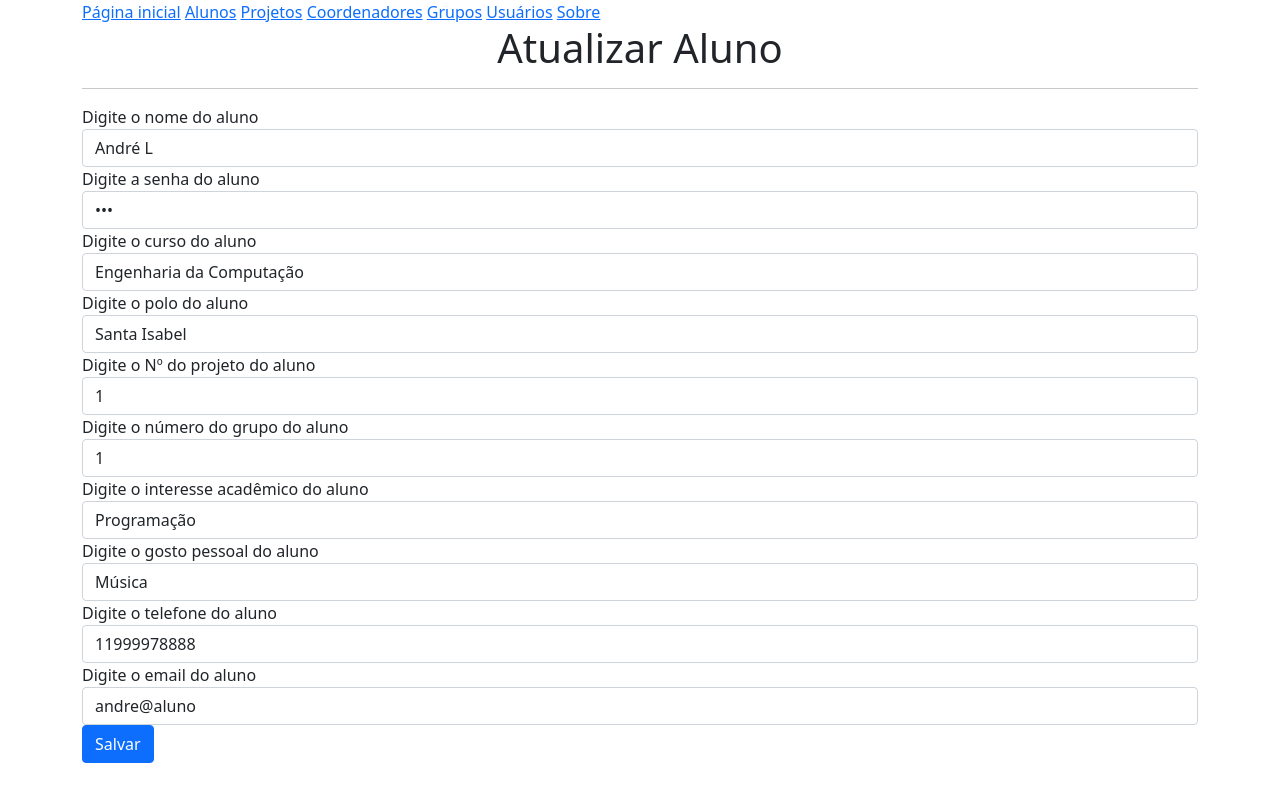
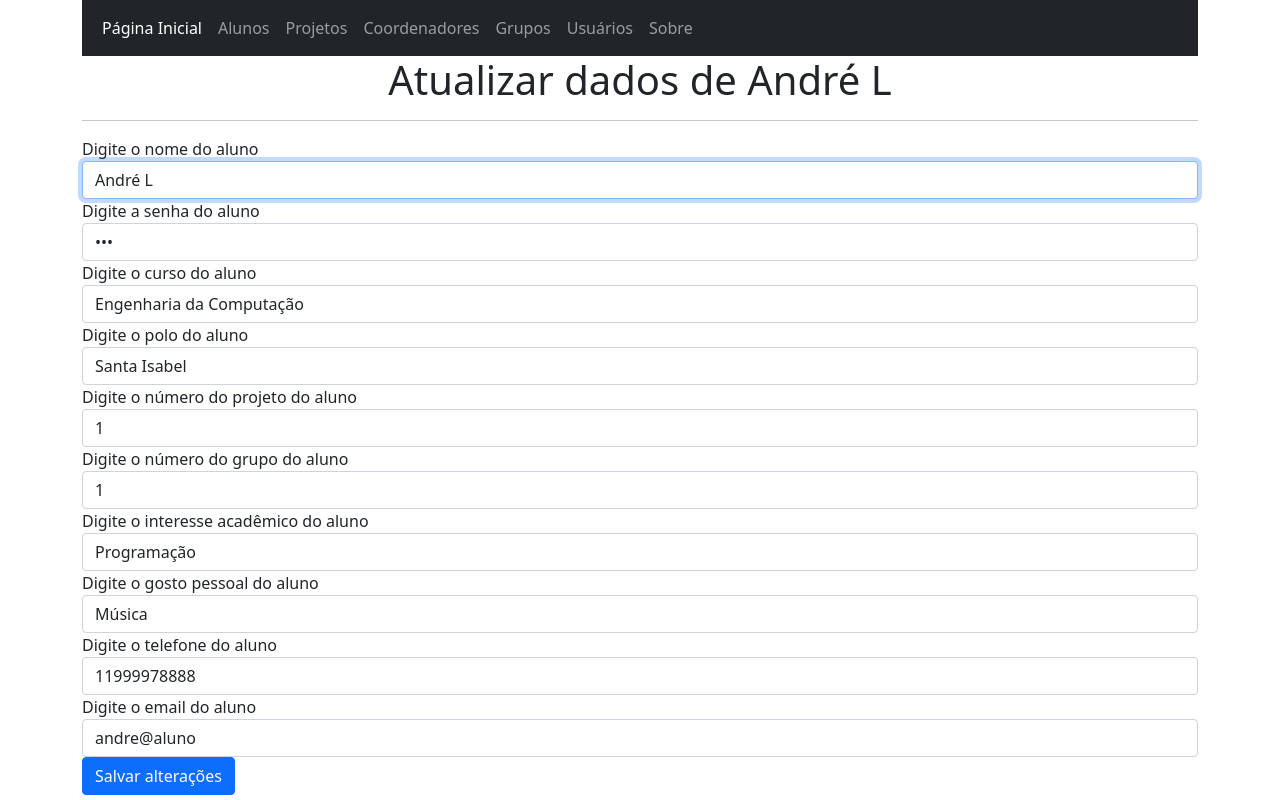
Before and after one commit to kizumba/_pi2, a Flask app: page /1/atualiza_aluno in a window 1280 px wide. Run offline with Flask 2, Linux system fonts and the light colour scheme; data comes from the database, SQL or seed files in the repository.

Commit message:
Acesso completo pelo teclado e inclusão de aria-label e arial-required

```diff
--- a/templates/atualiza_aluno.html
+++ b/templates/atualiza_aluno.html
@@ -1,30 +1,30 @@
 {% extends 'base.html' %}
 {% block conteudo %}
-    <h1 align="center">Atualizar Aluno</h1>
+    <h1 align="center">Atualizar dados de {{aluno.nome}}</h1>
     <hr>
     <form action="{{url_for('atualiza_aluno', ra=aluno.ra)}}" method="post">
         <div class="form-group">
             <label for="nome">Digite o nome do aluno</label>
-            <input class="form-control" id="nome" type="text" name="nome" value="{{aluno.nome}}" required>
+            <input class="form-control" id="nome" type="text" name="nome" value="{{aluno.nome}}" required autofocus aria-required="true">
             <label for="senha">Digite a senha do aluno</label>
-            <input class="form-control" id="senha" type="password" name="senha" value="{{aluno.senha}}" required>
+            <input class="form-control" id="senha" type="password" name="senha" value="{{aluno.senha}}" required aria-required="true">
             <label for="curso">Digite o curso do aluno</label>
-            <input class="form-control" id="curso" type="text" name="curso" value="{{aluno.curso}}" required>
+            <input class="form-control" id="curso" type="text" name="curso" value="{{aluno.curso}}" required aria-required="true">
             <label for="polo">Digite o polo do aluno</label>
-            <input class="form-control" id="polo" type="text" name="polo" value="{{aluno.polo}}" required>
-            <label for="projeto">Digite o Nº do projeto do aluno</label>
-            <input class="form-control" id="projeto" type="number" max="5" min="1"  name="projeto" value="{{aluno.projeto_id}}" required>
+            <input class="form-control" id="polo" type="text" name="polo" value="{{aluno.polo}}" required aria-required="true">
+            <label for="projeto">Digite o número do projeto do aluno</label>
+            <input class="form-control" id="projeto" type="number" max="5" min="1"  name="projeto" value="{{aluno.projeto_id}}" required aria-required="true">
             <label for="grupo">Digite o número do grupo do aluno</label>
-            <input class="form-control" id="grupo" type="number" max="5" min="1"  name="grupo" value="{{aluno.grupo_id}}" required>
+            <input class="form-control" id="grupo" type="number" max="5" min="1"  name="grupo" value="{{aluno.grupo_id}}" required aria-required="true">
             <label for="interesse">Digite o interesse acadêmico do aluno</label>
-            <input class="form-control" id="interesse" type="text" name="interesse" value="{{aluno.interesse}}" required>
+            <input class="form-control" id="interesse" type="text" name="interesse" value="{{aluno.interesse}}" required aria-required="true">
             <label for="hobby">Digite o gosto pessoal do aluno</label>
-            <input class="form-control" id="hobby" type="text" name="hobby" value="{{aluno.hobby}}" required>
+            <input class="form-control" id="hobby" type="text" name="hobby" value="{{aluno.hobby}}" required aria-required="true">
             <label for="telefone">Digite o telefone do aluno</label>
-            <input class="form-control" id="telefone" type="text" name="telefone" value="{{aluno.telefone}}" required>
+            <input class="form-control" id="telefone" type="text" name="telefone" value="{{aluno.telefone}}" required aria-required="true">
             <label for="email">Digite o email do aluno</label>
-            <input class="form-control" id="email" type="text" name="email" value="{{aluno.email}}" required>
+            <input class="form-control" id="email" type="text" name="email" value="{{aluno.email}}" required aria-required="true">
         </div>
-        <button class="btn btn-primary">Salvar</button>
+        <button class="btn btn-primary" aria-label="Confirmar a atualização dos dados do aluno">Salvar alterações</button>
     </form>
 {% endblock conteudo %}
--- a/templates/atualiza_projeto.html
+++ b/templates/atualiza_projeto.html
@@ -1,12 +1,12 @@
 {% extends 'base.html' %}
 {% block conteudo %}
-    <h1 align="center">Atualizar Projeto</h1>
+    <h1 align="center">Atualizar dados do {{projeto.nome}}</h1>
     <hr>
     <form action="{{url_for('atualiza_projeto', id=projeto.id)}}" method="post">
         <div class="form-group">
             <label for="nome">Digite o NOME do Projeto</label>
-            <input class="form-control" id="nome" type="text" name="nome" value="{{projeto.nome}}" required>
+            <input class="form-control" id="nome" type="text" name="nome" value="{{projeto.nome}}" required aria-required="true" autofocus>
         </div>
-        <button class="btn btn-primary">Salvar</button>
+        <button class="btn btn-primary" aria-label="Confirmar a atualização dos dados do projeto">Salvar</button>
     </form>
 {% endblock conteudo %}
--- a/templates/base.html
+++ b/templates/base.html
@@ -4,20 +4,44 @@
     <meta charset="UTF-8">
     <meta http-equiv="X-UA-Compatible" content="IE=edge">
     <meta name="viewport" content="width=device-width, initial-scale=1.0">
-    <title>Projeto Integrador 2</title>
+    <title>Framework web com banco de dados</title>
     <link rel="stylesheet" href="https://cdn.jsdelivr.net/npm/bootstrap@5.1.3/dist/css/bootstrap.min.css" integrity="sha384-1BmE4kWBq78iYhFldvKuhfTAU6auU8tT94WrHftjDbrCEXSU1oBoqyl2QvZ6jIW3" crossorigin="anonymous">
 </head>
 <body>
     <div class="container">
-        <a href="{{url_for('index')}}">Página inicial</a>
-        <a href="{{url_for('lista_alunos')}}">Alunos</a>
-        <a href="{{url_for('lista_projetos')}}">Projetos</a>
-        <a href="{{url_for('lista_coordenadores')}}">Coordenadores</a>
-        <a href="{{url_for('lista_grupos')}}">Grupos</a>
-        <a href="{{url_for('lista_usuarios')}}">Usuários</a>
-        <a href="{{url_for('sobre')}}">Sobre</a>
-        <!-- <a href="{{url_for('entrar')}}">Entrar</a>
-        <a href="{{url_for('sair')}}">Sair</a> -->
+        <nav class="navbar navbar-expand-lg navbar-dark bg-dark">
+            <div class="container-fluid">
+              <!-- <a class="navbar-brand" href="#">UNIVESP</a> -->
+              <button class="navbar-toggler" type="button" data-bs-toggle="collapse" data-bs-target="#navbarSupportedContent" aria-controls="navbarSupportedContent" aria-expanded="false" aria-label="Toggle navigation">
+                <span class="navbar-toggler-icon"></span>
+              </button>
+              <div class="collapse navbar-collapse" id="navbarSupportedContent">
+                <ul class="navbar-nav me-auto mb-2 mb-lg-0">
+                  <li class="nav-item">
+                    <a class="nav-link active" aria-current="page" href="{{url_for('index')}}">Página Inicial</a>
+                  </li>
+                  <li class="nav-item">
+                    <a class="nav-link" href="{{url_for('lista_alunos')}}">Alunos</a>
+                  </li>
+                  <li class="nav-item">
+                    <a class="nav-link" href="{{url_for('lista_projetos')}}">Projetos</a>
+                  </li>
+                  <li class="nav-item">
+                    <a class="nav-link" href="{{url_for('lista_coordenadores')}}">Coordenadores</a>
+                  </li>
+                  <li class="nav-item">
+                    <a class="nav-link" href="{{url_for('lista_grupos')}}">Grupos</a>
+                  </li>
+                  <li class="nav-item">
+                    <a class="nav-link" href="{{url_for('lista_usuarios')}}">Usuários</a>
+                  </li>
+                  <li class="nav-item">
+                    <a class="nav-link" href="{{url_for('sobre')}}">Sobre</a>
+                  </li>
+                </ul>
+              </div>
+            </div>
+          </nav>
         {%block conteudo%}
         {% endblock conteudo %}
     </div>
--- a/templates/lista_alunos.html
+++ b/templates/lista_alunos.html
@@ -1,8 +1,8 @@
 {% extends 'base.html' %}
 {% block conteudo %}
-    <h1 align="center">Lista de Alunos</h1>
+    <h1 align="center">Lista de alunos</h1>
     <hr>
-    <a href="{{url_for('cadastrar_aluno')}}" class="btn btn-secondary">Cadastrar Aluno</a>
+    <a href="{{url_for('cadastrar_aluno')}}" class="btn btn-secondary" aria-label="Ir para a tela de cadastro de novo aluno">Cadastrar Aluno</a>
     <table class="table table-bordered table-hover">
         <thead class="table-dark">
             <!-- <th scope="col">RA</th> -->
--- a/templates/lista_coordenadores.html
+++ b/templates/lista_coordenadores.html
@@ -2,7 +2,7 @@
 {% block conteudo %}
     <h1 align="center">Lista de Coordenadores</h1>
     <hr>
-    <a href="{{url_for('cadastrar_coordenador')}}" class="btn btn-secondary">Cadastrar Coordenador</a>
+    <a href="{{url_for('cadastrar_coordenador')}}" class="btn btn-secondary" aria-label="Ir para a tela de cadastro de novo coordenador.">Cadastrar Coordenador</a>
     <table class="table table-bordered table-hover">
         <thead class="table-dark">
             <th scope="col">ID</th>
--- a/templates/lista_grupos.html
+++ b/templates/lista_grupos.html
@@ -2,7 +2,7 @@
 {% block conteudo %}
     <h1 align="center">Lista de Grupos</h1>
     <hr>
-    <a href="{{url_for('cadastrar_grupo')}}" class="btn btn-secondary">Cadastrar Grupo</a>
+    <a href="{{url_for('cadastrar_grupo')}}" class="btn btn-secondary" aria-label="Ir para a tela de cadastro de novo grupo">Cadastrar Grupo</a>
     <table class="table table-bordered table-hover">
         <thead class="table-dark">
             <th scope="col">Número do grupo</th>
--- a/templates/lista_projetos.html
+++ b/templates/lista_projetos.html
@@ -2,7 +2,7 @@
 {% block conteudo %}
     <h1 align="center">Lista de Projetos</h1>
     <hr>
-    <a href="{{url_for('cadastrar_projeto')}}" class="btn btn-secondary">Cadastrar Projeto</a>
+    <a href="{{url_for('cadastrar_projeto')}}" class="btn btn-secondary" aria-label="Ir para a tela de cadastro de novo projeto.">Cadastrar Projeto</a>
     <table class="table table-bordered table-hover">
         <thead class="table-dark">
             <th scope="col">ID</th>
--- a/templates/lista_usuarios.html
+++ b/templates/lista_usuarios.html
@@ -2,7 +2,7 @@
 {% block conteudo %}
     <h1 align="center">Lista de Usuários</h1>
     <hr>
-    <a href="{{url_for('cadastrar_usuario')}}" class="btn btn-secondary">Cadastrar Usuário</a>
+    <a href="{{url_for('cadastrar_usuario')}}" class="btn btn-secondary" aria-label="Ir para a tela de cadastro de novo usuário">Cadastrar Usuário</a>
     <table class="table table-bordered table-hover">
         <thead class="table-dark">
             <th scope="col">ID</th>
--- a/templates/sobre.html
+++ b/templates/sobre.html
@@ -1,6 +1,6 @@
 {% extends 'base.html' %}
 {% block conteudo %}
-    <h1 align="center">Sobre</h1>
+    <h1 align="center">Informações sobre o projeto</h1>
     <hr>
     <h2>Projeto Integrador em Computação 2</h2>
     <p>Desenvolver um software com framework web que utilize banco de dados,
```
Also changed, not shown: templates/atualiza_coordenador.html (+5 -5 lines), templates/atualiza_grupo.html (+6 -6 lines), templates/atualiza_usuario.html (+8 -8 lines), templates/cadastrar_aluno.html (+13 -13 lines), templates/cadastrar_coordenador.html (+7 -7 lines), templates/cadastrar_grupo.html (+5 -5 lines), templates/cadastrar_projeto.html (+4 -4 lines), templates/cadastrar_usuario.html (+7 -9 lines), templates/index.html (+8 -11 lines).
